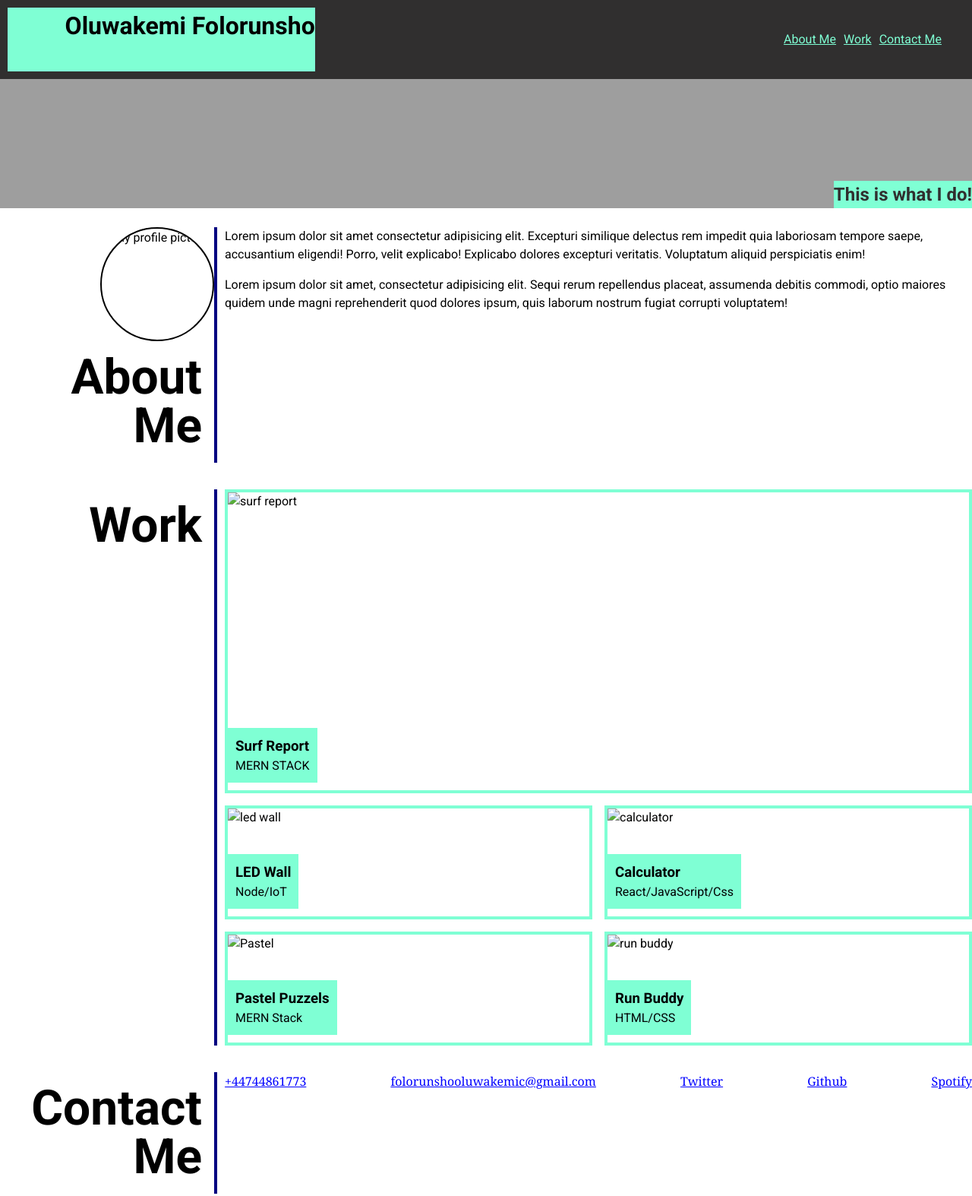
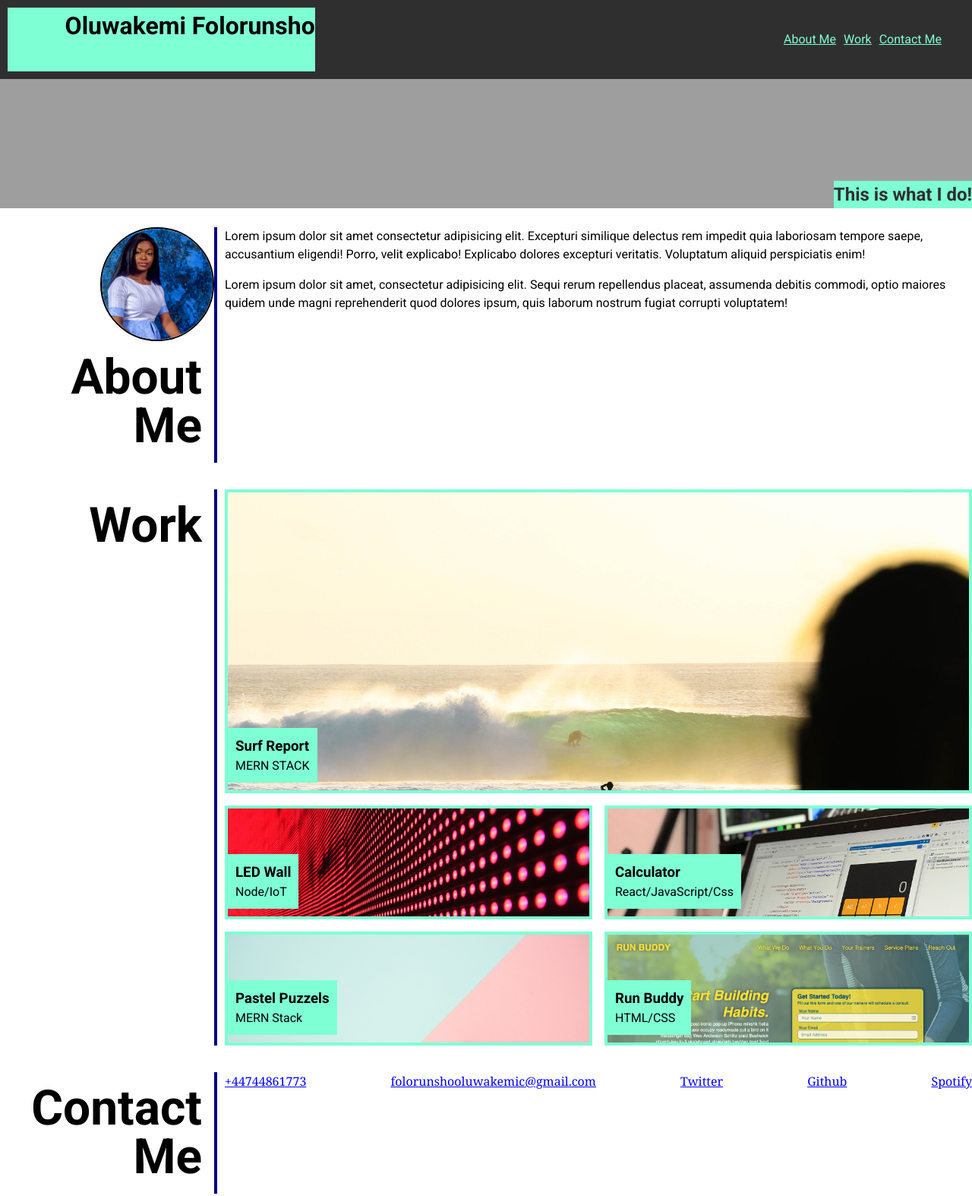
Before and after one commit to kemocares/Oluwakemi, a plain HTML site: page index.html in a window 1280 px wide. Shown: the whole page at 76% size. Drawn offline with Linux system fonts and the light colour scheme; the site is published under a folder, as on GitHub Pages, so addresses that start at the root find nothing.

Commit message:
fixed image loading

```diff
--- a/css/style.css
+++ b/css/style.css
@@ -76,6 +76,7 @@ nav a {
 .profilepic {
   display: grid;
   place-items: end;
+  border-radius: 50%;
 }
 #about img {
   aspect-ratio: 1/1;
--- a/index.html
+++ b/index.html
@@ -37,7 +37,7 @@
       <!-- about me -->
       <section class="page-section" id="about">
         <div class="profilepic">
-          <img src="/images/my profile.jpg" alt="my profile picture" />
+          <img src="./images/my profile.jpg" alt="my profile picture" />
           <h2>About Me</h2>
         </div>
         <div>
@@ -61,35 +61,35 @@
         <h2>Work</h2>
         <div>
           <div class="project">
-            <img src="/images/02-portfolio-4.jpg" alt="surf report" />
+            <img src="./images/02-portfolio-4.jpg" alt="surf report" />
             <div>
               <h3>Surf Report</h3>
               <p>MERN STACK</p>
             </div>
           </div>
           <div class="project">
-            <img src="/images/02-portfolio-1.jpg" alt="led wall" />
+            <img src="./images/02-portfolio-1.jpg" alt="led wall" />
             <div>
               <h3>LED Wall</h3>
               <p>Node/IoT</p>
             </div>
           </div>
           <div class="project">
-            <img src="/images/02-portfolio-2.jpg" alt="calculator" />
+            <img src="./images/02-portfolio-2.jpg" alt="calculator" />
             <div>
               <h3>Calculator</h3>
               <p>React/JavaScript/Css</p>
             </div>
           </div>
           <div class="project">
-            <img src="/images/02-portfolio-3.jpg" alt="Pastel" />
+            <img src="./images/02-portfolio-3.jpg" alt="Pastel" />
             <div>
               <h3>Pastel Puzzels</h3>
               <p>MERN Stack</p>
             </div>
           </div>
           <div class="project">
-            <img src="/images/02-run-buddy.jpg" alt="run buddy" />
+            <img src="./images/02-run-buddy.jpg" alt="run buddy" />
             <div>
               <h3>Run Buddy</h3>
               <p>HTML/CSS</p>
```
Also changed, not shown: 1 other file.
